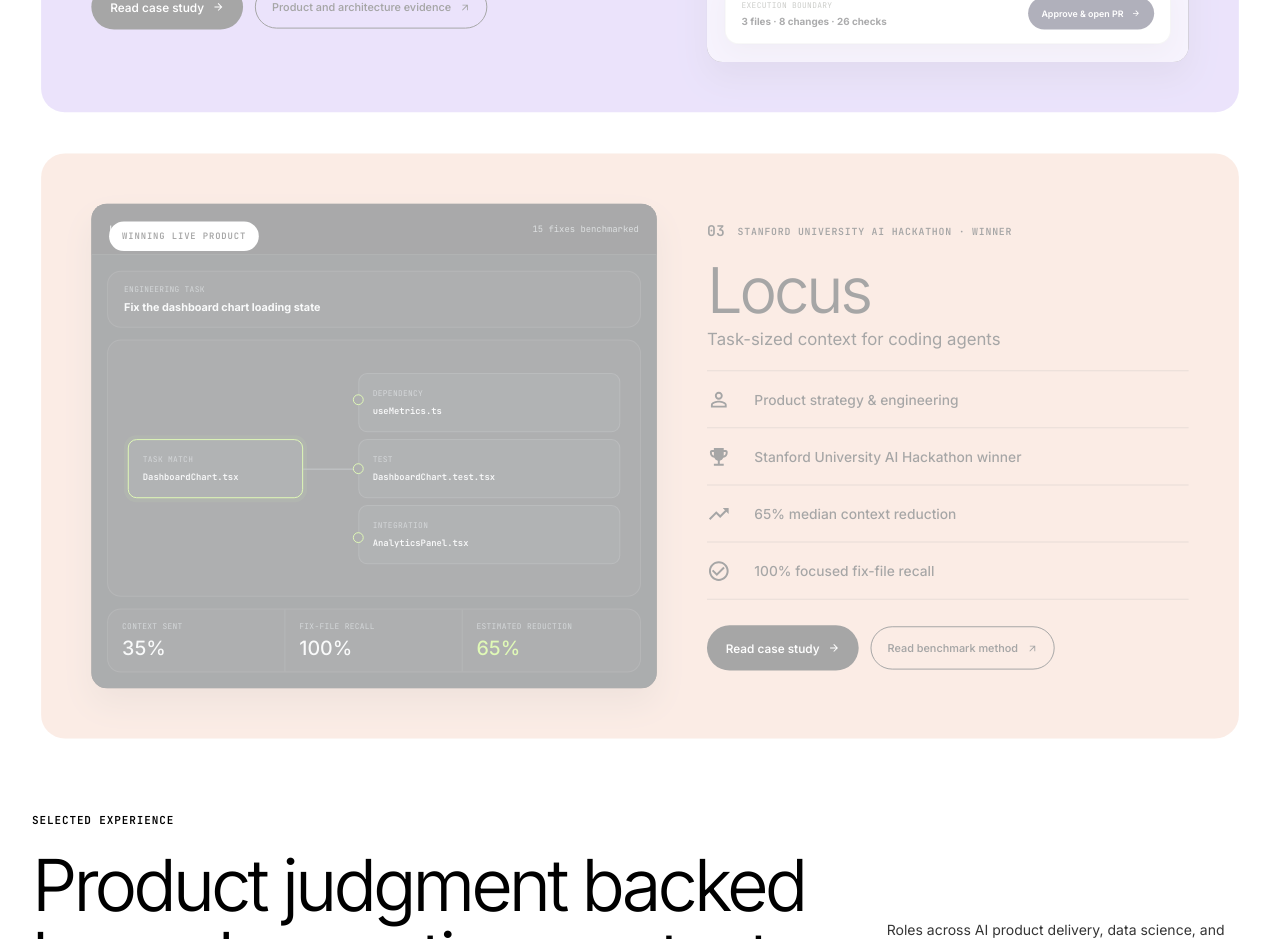
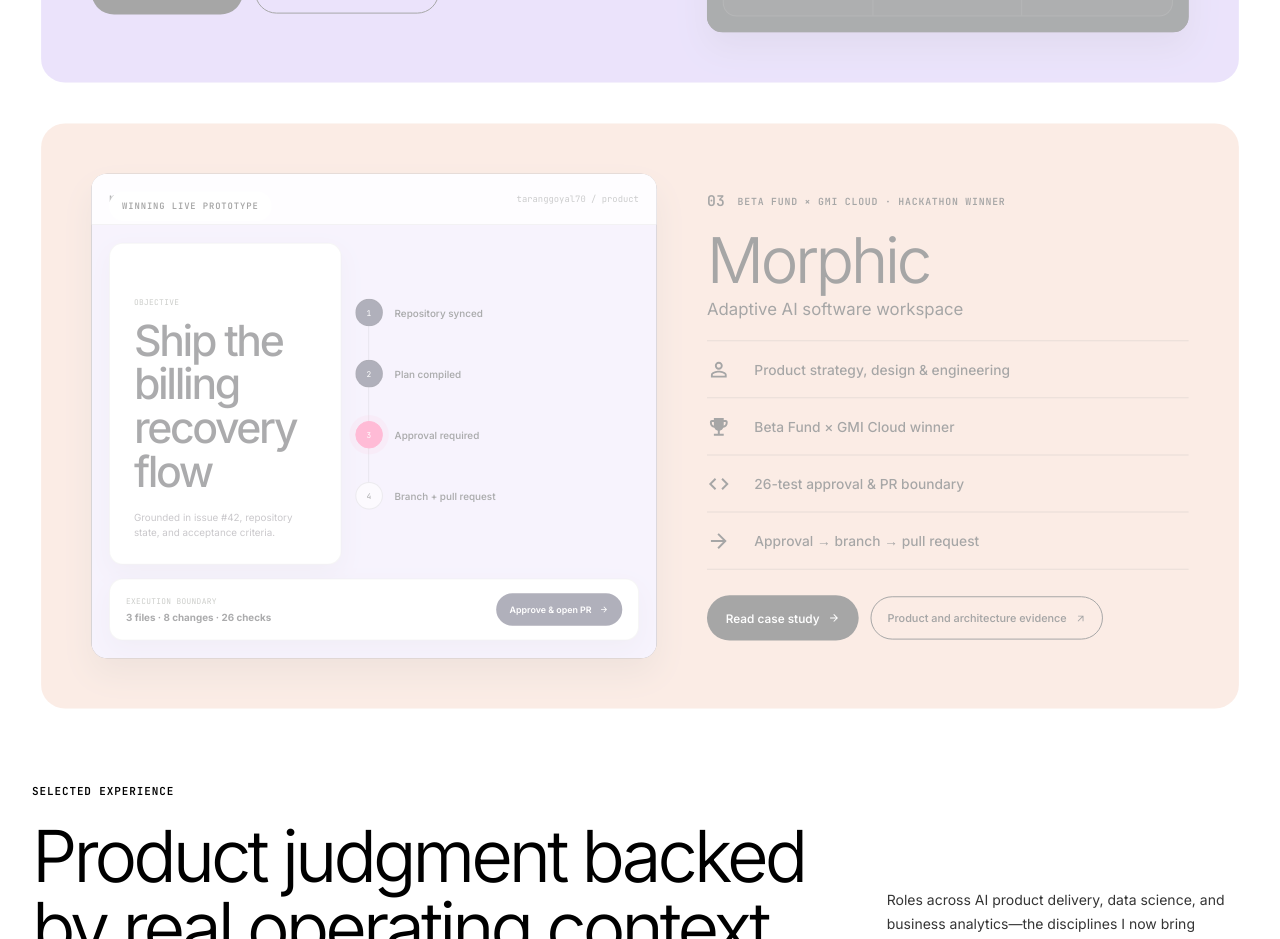
Before and after one commit to taranggoyal70/Tarang-Portfolio, a React (Vite) app: page / in a window 1280 px wide. Shown: the part 2260-3199 px from the top of the page. Built offline with nearby package versions, Linux system fonts and the light colour scheme; the HTML template or start-up script is replaced by a standard one.

Commit message:
Update resume and flagship order

```diff
--- a/src/data/portfolioData.ts
+++ b/src/data/portfolioData.ts
@@ -48,8 +48,8 @@
   tools: string[];
 };
 
-export const flagshipProjects: CaseStudyProject[] = [
-  {
+const flagshipProjectCatalog: Record<ProjectSlug, CaseStudyProject> = {
+  studentlytics: {
     slug: "studentlytics",
     title: "Studentlytics",
     descriptor: "AI-powered classroom engagement prototype",
@@ -170,7 +170,7 @@
       "AWS",
     ],
   },
-  {
+  morphic: {
     slug: "morphic",
     title: "Morphic",
     descriptor: "Adaptive AI software workspace",
@@ -293,7 +293,7 @@
       "Vercel Sandbox",
     ],
   },
-  {
+  locus: {
     slug: "locus",
     title: "Locus",
     descriptor: "Task-sized context for coding agents",
@@ -416,6 +416,12 @@
       "Vitest",
     ],
   },
+};
+
+export const flagshipProjects: CaseStudyProject[] = [
+  flagshipProjectCatalog.studentlytics,
+  flagshipProjectCatalog.locus,
+  flagshipProjectCatalog.morphic,
 ];
 
 export const projectBySlug = Object.fromEntries(
```
Also changed, not shown: 1 other file (tests, documents, lock files or other folders).
